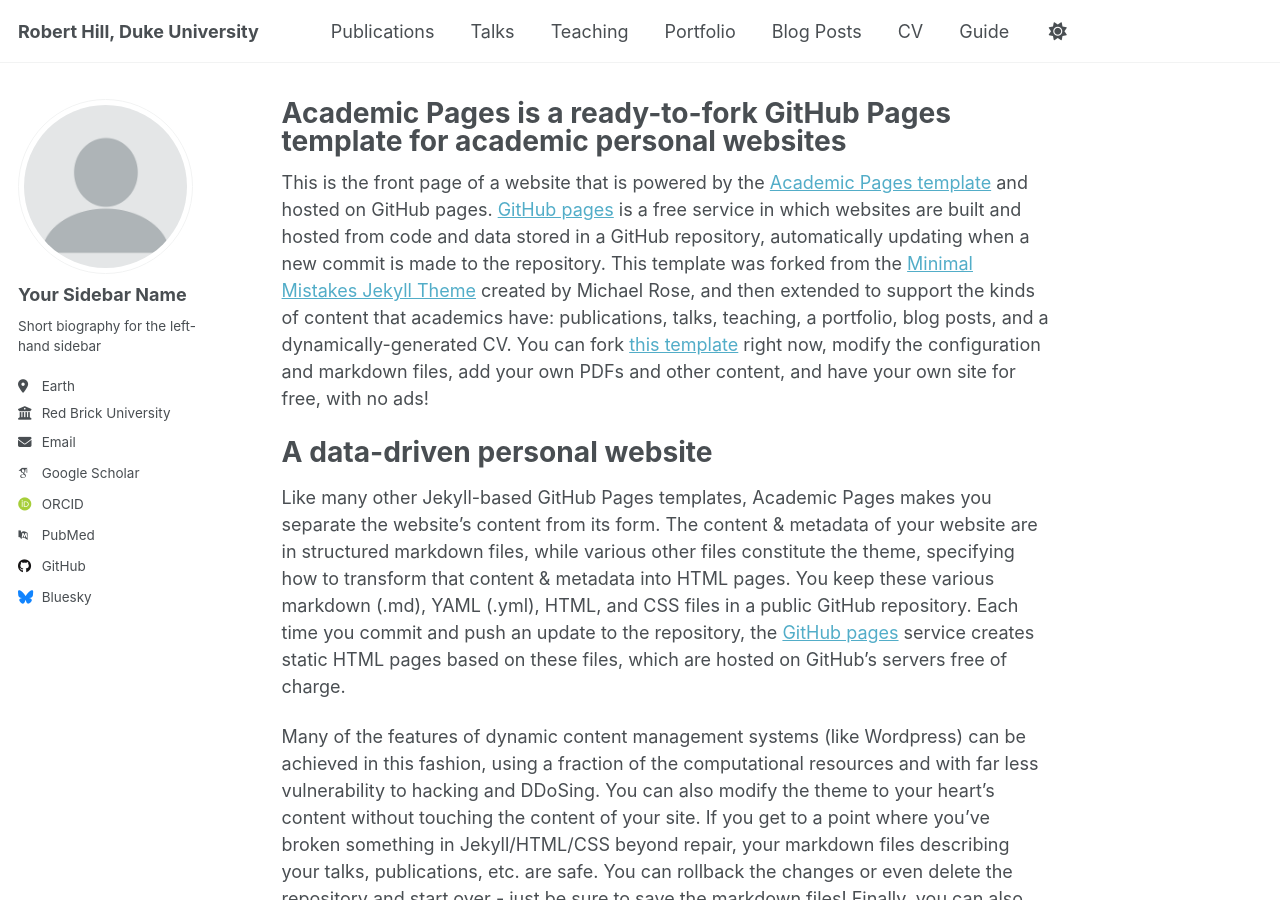
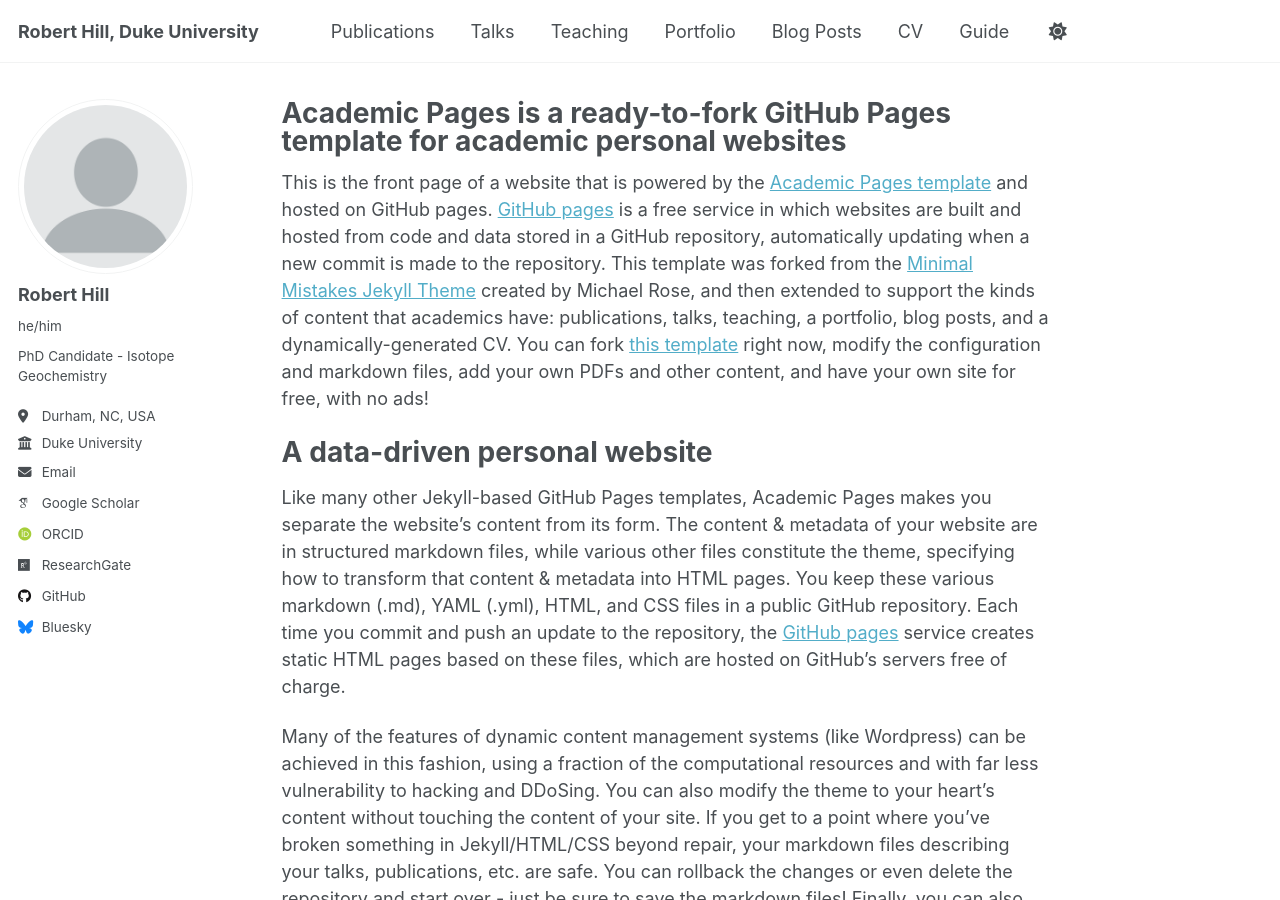
Before and after one commit to robert-c-hill/robert-c-hill.github.io, a Jekyll site: the page built from _pages/about.md, in a window 1280 px wide and 900 px high. Built offline with Jekyll 4.4.1, drawn with Linux system fonts in a browser that asks for light colours; some web fonts are replaced.

Commit message:
changes to front page

```diff
--- a/_config.yml
+++ b/_config.yml
@@ -23,22 +23,22 @@ repository               : "academicpages/academicpages.github.io"
 author:
   # Biographic information
   avatar           : "profile.png"
-  name             : "Your Sidebar Name"
-  pronouns         : # example: "she/her"
-  bio              : "Short biography for the left-hand sidebar"
-  location         : "Earth"
-  employer         : "Red Brick University"
+  name             : "Robert Hill"
+  pronouns         : "he/him"
+  bio              : "PhD Candidate - Isotope Geochemistry"
+  location         : "Durham, NC, USA"
+  employer         : "Duke University"
   uri              : # URL
-  email            : "none@example.org"
+  email            : "robert.hill@duke.edu"
 
   # Academic websites
   arxiv            : # URL - Update with the correct link to your profile
-  googlescholar    : "https://scholar.google.com/citations?user=PS_CX0AAAAAJ"
+  googlescholar    : "https://scholar.google.com/citations?user=hRQUGlwAAAAJ&hl=en"
   impactstory      : # URL
-  orcid            : "http://orcid.org/yourorcidurl"
+  orcid            : "https://orcid.org/0000-0002-5504-8621"
   semantic         : # URL
-  pubmed           : "https://www.ncbi.nlm.nih.gov/pubmed/?term=john+snow"
-  researchgate     : # URL
+  pubmed           : # URL
+  researchgate     : "https://www.researchgate.net/profile/Robert-Hill-54?ev=hdr_xprf"
   scopus           : # URL
 
   # Repositories and software development
```
